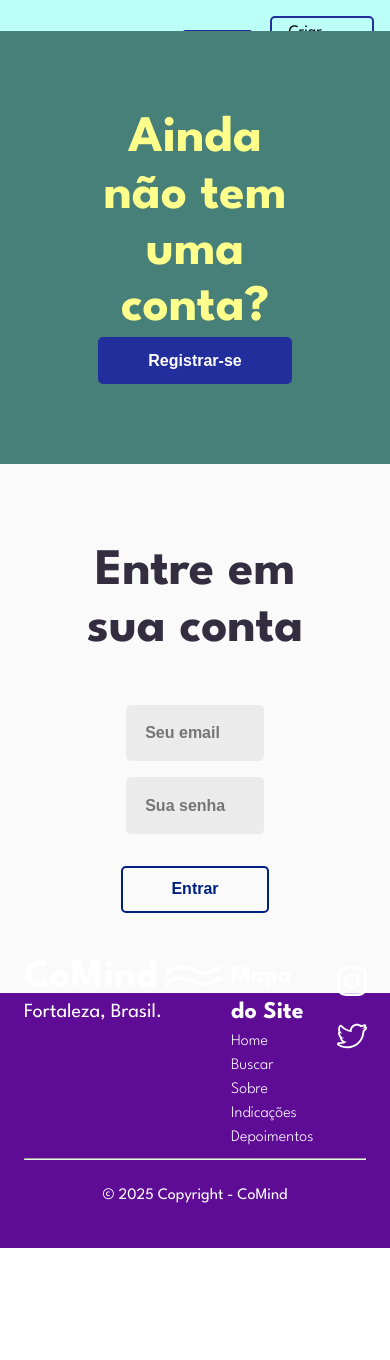
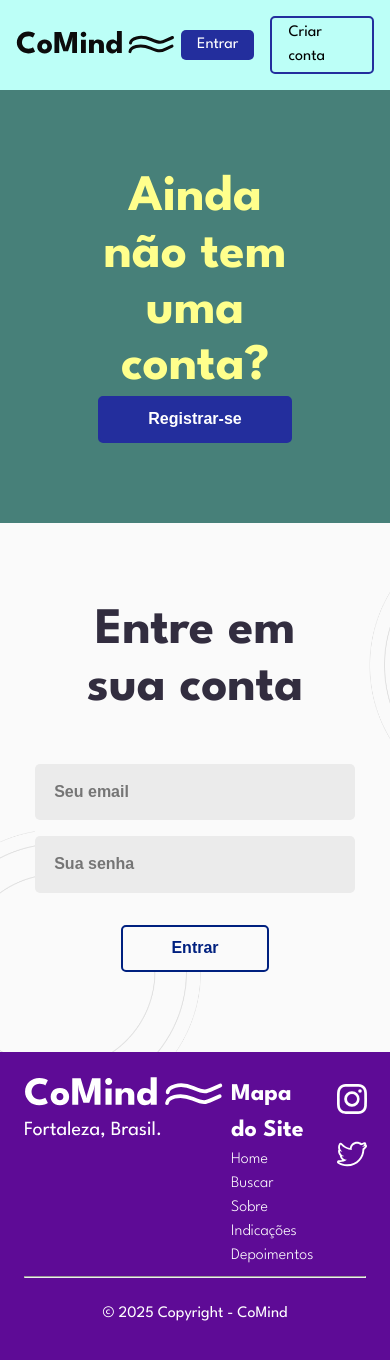
Before and after one commit to ingrydf12/coMind-Front, a React (Vite) app: page /login in a window 390 px wide. Shown: the top 1360 px of the page. Before the commit the page ends 1248 px from the top, so only its background shows below. Built offline with nearby package versions, Linux system fonts and the light colour scheme.

Commit message:
fix(responsive): responsividade e texture

```diff
--- a/src/pages/Connect/Connect.css
+++ b/src/pages/Connect/Connect.css
@@ -1,8 +1,7 @@
 .register-container {
     display: flex;
-    width: 100%;
     text-align: center;
-    height: 100vh;
+    min-height: 100vh;
 }
 
 .register-redirect {
@@ -21,6 +20,9 @@
     justify-content: center;
     padding: 5rem;
     background-color: #fafafa;
+    background-image: url("../../assets/textures/textureAuth.png");
+    background-position: center;
+    background-size: cover;
     color: #322D3F;
     width: 100%;
     gap: 1rem;
@@ -45,7 +47,6 @@
     color: #322D3F;
     padding: 2rem 0;
     align-items: center;
-    width: 100%;
 }
 
 .form-log-components input {
@@ -55,7 +56,7 @@
     border-radius: 5px;
     background-color: #EBEBEB;
     border: none;
-    width: 60%;
+    width: 20rem;
     color: #322D3F;
 }
 
@@ -63,8 +64,6 @@
 @media only screen and (max-width: 600px){
     .register-container{
         flex-direction: column;
-    }
-    .form-signin-components input {
-        width: 90%;
+        height: 100%;
     }
 }
```
